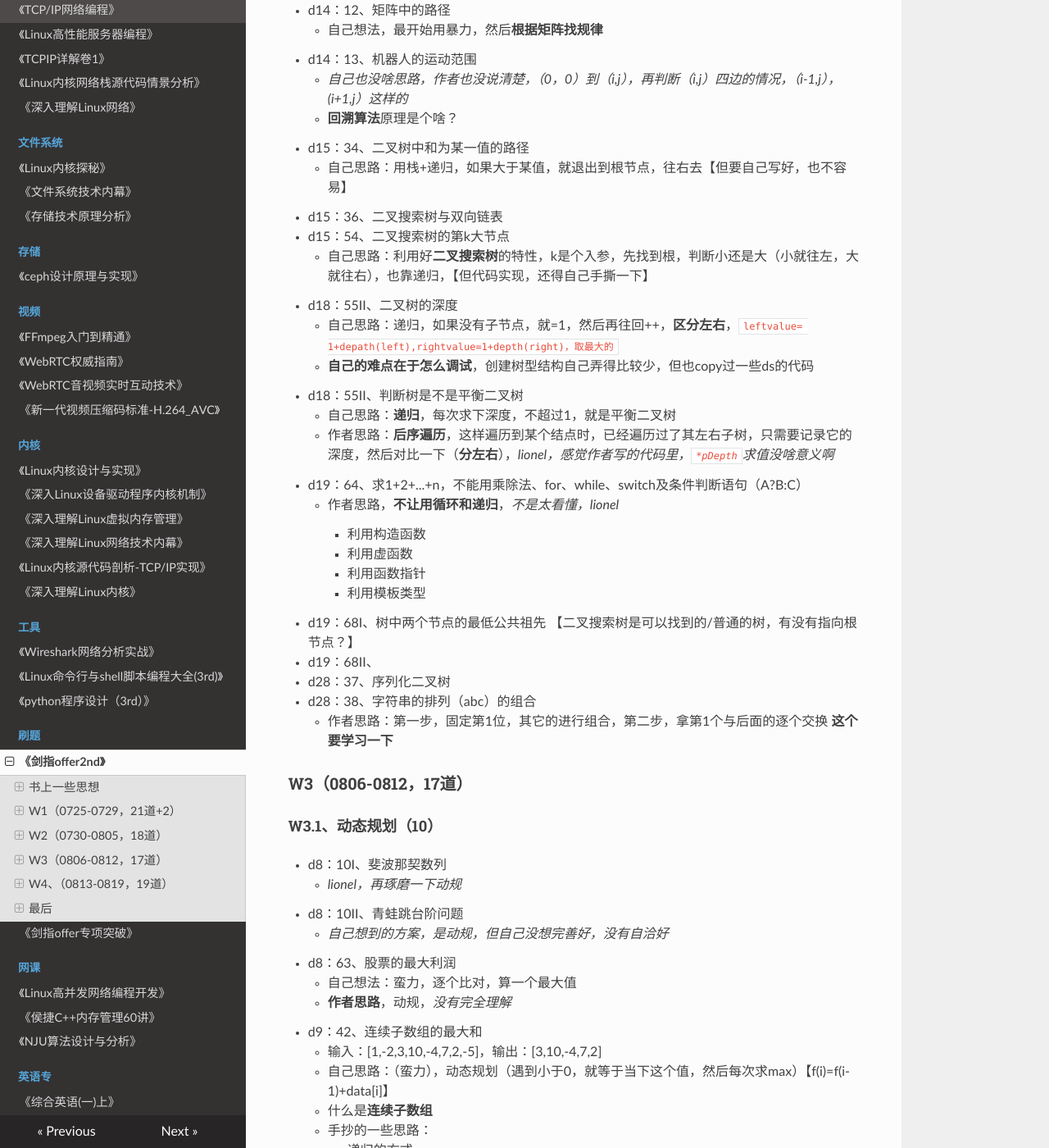
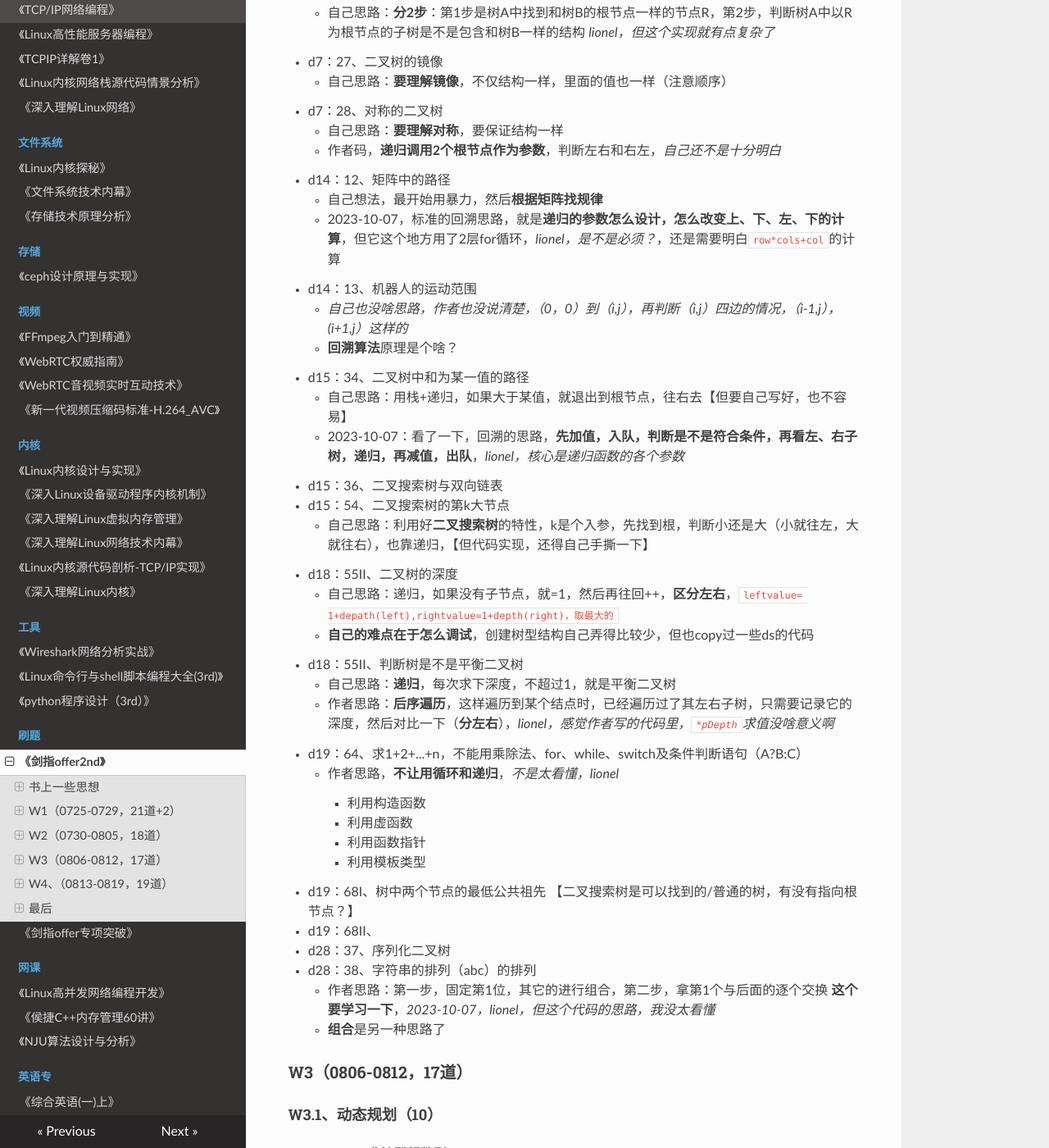
Before and after one commit to wolflion/booknotes, an MkDocs documentation site: the page built from docs/91leetcode/剑指offer2nd.md, in a window 1280 px wide and 1400 px high, scrolled down 3603 px. Shown: the whole window at 82% size. Built offline with MkDocs 1.6.1, drawn with Linux system fonts in a browser that asks for light colours; nearby versions of some CDN libraries; some of the changed text lies outside the part shown.

Commit message:
Update 剑指offer2nd.md

```diff
--- a/docs/91leetcode/剑指offer2nd.md
+++ b/docs/91leetcode/剑指offer2nd.md
@@ -15,6 +15,7 @@
   + 遇到瓶颈或疑问时，要问问**《剑指offer》怎么刷**
 + 重要的参考：
   + [《剑指offer》所有题目解法思路与出现频率汇总](https://blog.csdn.net/weixin_43954951/article/details/125821879)，*在这个里面找思路，便于自己记一下*
++ 2023-10月份开始有意识的再重看每道题，看看之前不会的题目是不是现在能看懂作者的思路了。
 
 ### 书上一些思想
 
@@ -33,6 +34,10 @@
   + `GetLastError()`机制就是用的是全局变量
   + **问题是**，不是每次调用者，都会去调用`GetLastError()`来判断正确与否
 + 三、异常
+
+#### 4.5、
+
++ 遇到难题，3个思路，**画图、举例、分解**
 
 ### W1（0725-0729，21道+2）
 
@@ -107,6 +112,7 @@
 + d6：32I（M）、不分行从上到下打印二叉树
   + 作者思路：先找到根，**再用队列去存节点**，然后再从左找1个（有左右节点，再放到队列后面），这样保证顺序性，**自己画个图**走一下流程（8，6，10，5，7，9，11）这样的顺序是不是ok，**用deque**
   + **进阶**，广度优先遍历二叉树，不是太明白
+  + 2023-10-07：*就是BFS*，取一个节点先放入队列，然后`while(队不空)`，就输出值，左不空就入队，右不空再入队。
 + d6：32II、分行从上到下打印二叉树
   + 作者思路：在上面的基础上，**需要2个变量**，1个是当前层中还没有打印的节点数toBePrinted，另一个变量是表示下一层节点的数目nextLevel，**只要toBePrinted!=0，就不换行**，*lionel，还得思考下，怎么处理这2个变量的关系*
 + d6：32III（M）、之字形打印二叉树
@@ -120,11 +126,13 @@
   + 作者码，**递归调用2个根节点作为参数**，判断左右和右左，*自己还不是十分明白*
 + d14：12、矩阵中的路径
   + 自己想法，最开始用暴力，然后**根据矩阵找规律**
+  + 2023-10-07，标准的回溯思路，就是**递归的参数怎么设计，怎么改变上、下、左、下的计算**，但它这个地方用了2层for循环，*lionel，是不是必须？*，还是需要明白`row*cols+col`的计算
 + d14：13、机器人的运动范围
   + *自己也没啥思路，作者也没说清楚，（0，0）到（i,j），再判断（i,j）四边的情况，（i-1,j），(i+1,j）这样的*
   + **回溯算法**原理是个啥？
 + d15：34、二叉树中和为某一值的路径
   + 自己思路：用栈+递归，如果大于某值，就退出到根节点，往右去【但要自己写好，也不容易】
+  + 2023-10-07：看了一下，回溯的思路，**先加值，入队，判断是不是符合条件，再看左、右子树，递归，再减值，出队**，*lionel，核心是递归函数的各个参数*
 + d15：36、二叉搜索树与双向链表
 + d15：54、二叉搜索树的第k大节点
   + 自己思路：利用好**二叉搜索树**的特性，k是个入参，先找到根，判断小还是大（小就往左，大就往右），也靠递归，【但代码实现，还得自己手撕一下】
@@ -143,8 +151,9 @@
 + d19：68I、树中两个节点的最低公共祖先  【二叉搜索树是可以找到的/普通的树，有没有指向根节点？】
 + d19：68II、
 + d28：37、序列化二叉树
-+ d28：38、字符串的排列（abc）的组合
-  + 作者思路：第一步，固定第1位，其它的进行组合，第二步，拿第1个与后面的逐个交换 **这个要学习一下**
++ d28：38、字符串的排列（abc）的排列
+  + 作者思路：第一步，固定第1位，其它的进行组合，第二步，拿第1个与后面的逐个交换 **这个要学习一下**，*2023-10-07，lionel，但这个代码的思路，我没太看懂*
+  + **组合**是另一种思路了
 
 ### W3（0806-0812，17道）
 
```
